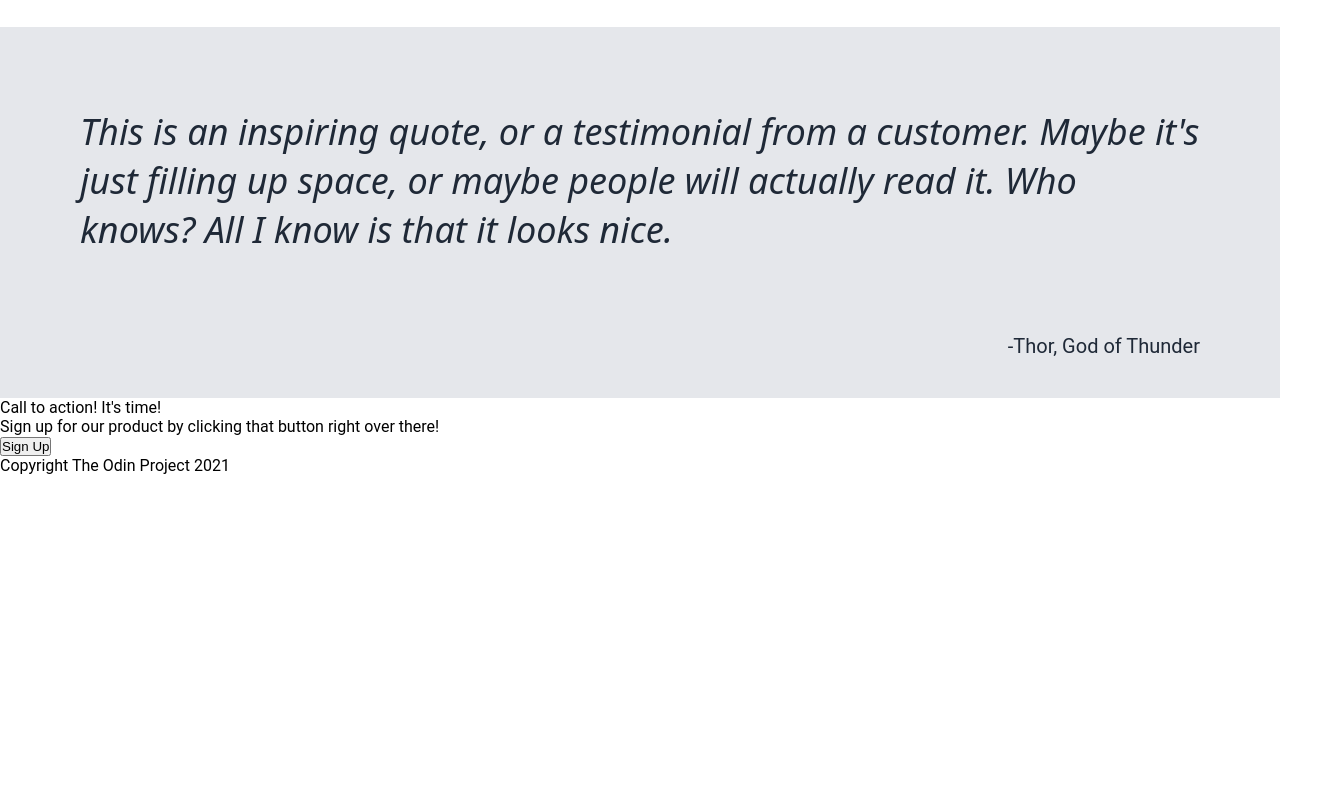
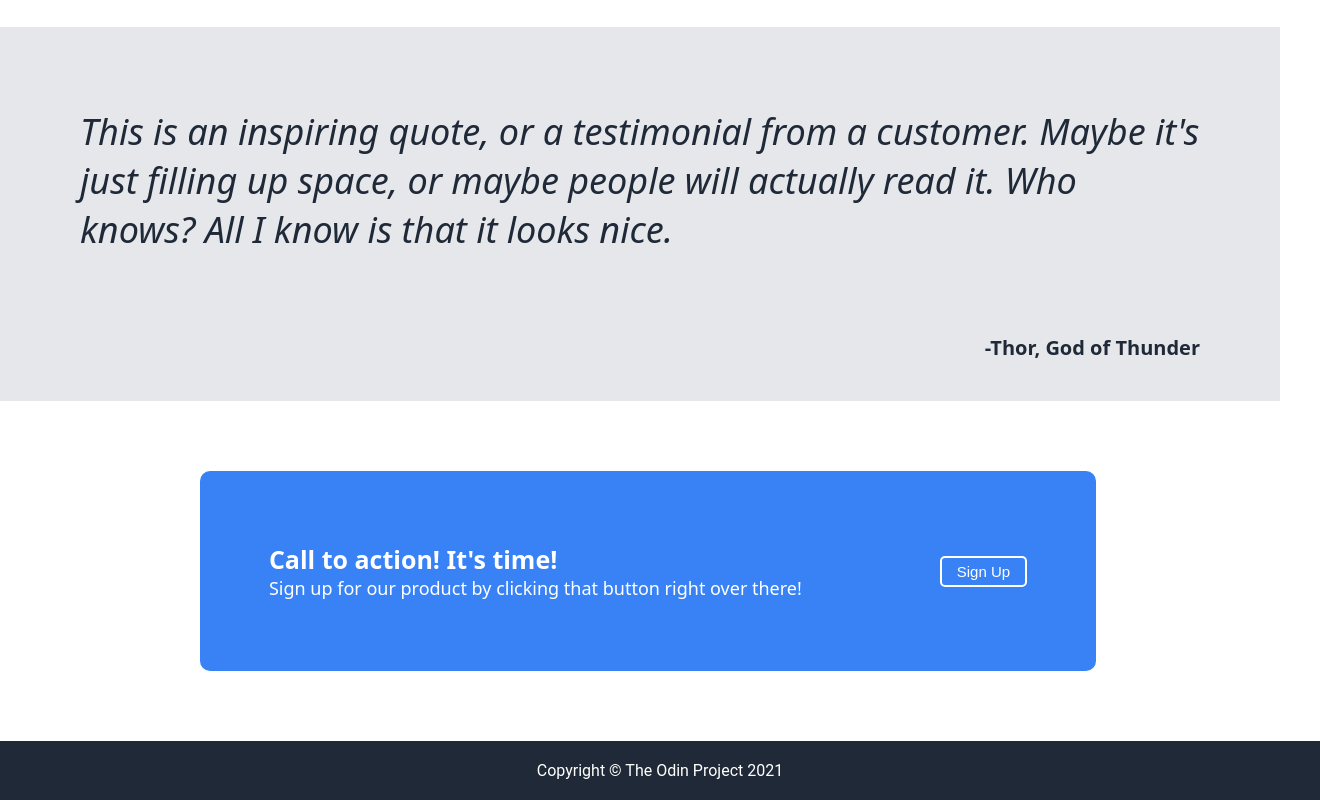
Before and after one commit to poojacharya/landing-page, a plain HTML site: page index.html in a window 1280 px wide. Shown: the part 891-1691 px from the top of the page, 1320 px wide, since content can reach past the window. Before the commit the page ends 1366 px from the top, so only its background shows below. Drawn offline with Linux system fonts and the light colour scheme.

Commit message:
final commit might have some problems but lets see about that later on

```diff
--- a/index.html
+++ b/index.html
@@ -58,12 +58,16 @@
             <div class="poet">-Thor, God of Thunder</div>
     </div>
     <div class="sign-up">
-        <div class="more-text">Call to action! It's time!</div>
-        <div class="more-sub-text">Sign up for our product by clicking that button right over there!</div>
+    <div class="blue-box">
+        <div class="left">
+            <p style="font-weight: bold; font-size: 25px; font-family: system-ui, -apple-system, BlinkMacSystemFont, 'Segoe UI', Roboto, Oxygen, Ubuntu, Cantarell, 'Open Sans', 'Helvetica Neue', sans-serif;" >Call to action! It's time!</p>
+            <p style="font-size: 18px; font-family: system-ui, -apple-system, BlinkMacSystemFont, 'Segoe UI', Roboto, Oxygen, Ubuntu, Cantarell, 'Open Sans', 'Helvetica Neue', sans-serif;">Sign up for our product by clicking that button right over there!</p>
+        </div>
         <button class="last-button">Sign Up</button>
     </div>
+    </div>
     <div class="footer">
-        Copyright The Odin Project 2021
+        <p>Copyright &copy; The Odin Project 2021</p>
     </div>
 </body>
 </html>
--- a/styles.css
+++ b/styles.css
@@ -150,8 +150,51 @@ a
 {
     display: flex;
     justify-content: flex-end;
+    font-family: system-ui, -apple-system, BlinkMacSystemFont, 'Segoe UI', Roboto, Oxygen, Ubuntu, Cantarell, 'Open Sans', 'Helvetica Neue', sans-serif;
     padding: 0px 80px 20px;
     padding-bottom: 40px;
     color: #1f2937;
     font-size: 20px;
+    font-weight: bold;
 }
+
+/*SIGN UP*/
+.blue-box
+{
+    width: 70%;
+    margin: 70px;
+    margin-left: 200px;
+    height: 200px;
+    background-color: #3882f6;
+    color: white;
+    border-radius: 10px;
+    display: flex;
+    align-items: center;
+    justify-content: space-around;
+
+}
+.left
+{
+    display: flex;
+    flex-direction: column;
+}
+.last-button
+{
+    border: 2px solid white;
+    border-radius: 5px;
+    font-size: 15px;
+    background-color: #3882f6;
+    color: white;
+    padding: 5px 15px 5px 15px;
+    cursor: pointer;
+}
+/*FOOTER*/
+.footer
+{
+    background-color: #1f2937;
+    color: white;
+    display: flex;
+    justify-content: center;
+    width: 100vw;
+    padding: 20px;
+}
```
